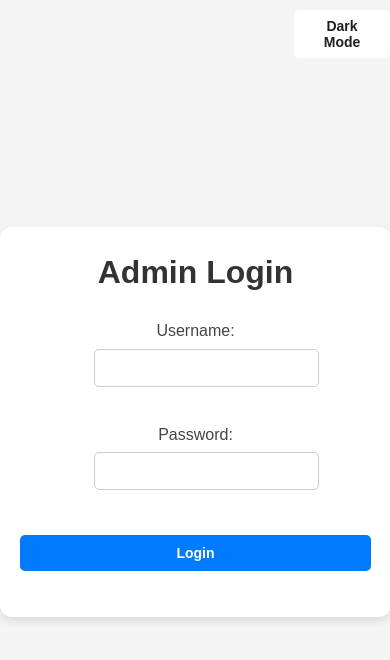
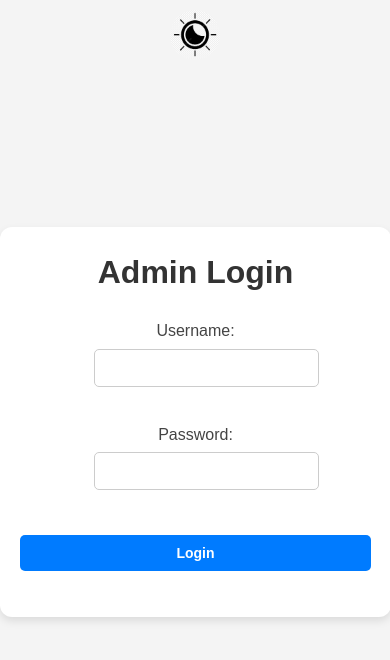
Before and after one commit to ChessBadger/Admin_Schedule, a plain HTML site: page index.html in a window 390 px wide. Drawn offline with Linux system fonts and the light colour scheme.

Commit message:
persistent dark mode toggle

```diff
--- a/app.js
+++ b/app.js
@@ -5,13 +5,19 @@ document.addEventListener('DOMContentLoaded', function () {
   const fetchLocalJson = document.getElementById('fetchLocalJson');
   const searchForm = document.getElementById('searchForm');
   const signOutButton = document.getElementById('signOutButton'); // Sign Out button
-  document.getElementById('signOutButton').style.display = 'none';
+
+  // Check for saved dark mode preference
+  if (localStorage.getItem('darkMode') === 'enabled') {
+    document.body.classList.add('dark-mode');
+  }
 
   // Check for saved login
   const savedUsername = localStorage.getItem('username');
   if (savedUsername) {
     document.getElementById('loginSection').style.display = 'none';
     document.getElementById('uploadSection').style.display = 'block';
+  } else {
+    document.getElementById('signOutButton').style.display = 'none';
   }
 
   // Handle login form submission
@@ -49,6 +55,11 @@ document.addEventListener('DOMContentLoaded', function () {
   if (darkModeToggle) {
     darkModeToggle.addEventListener('click', function () {
       document.body.classList.toggle('dark-mode');
+      if (document.body.classList.contains('dark-mode')) {
+        localStorage.setItem('darkMode', 'enabled');
+      } else {
+        localStorage.setItem('darkMode', 'disabled');
+      }
     });
   }
 
--- a/index.html
+++ b/index.html
@@ -85,12 +85,14 @@
     </style>
   </head>
   <body>
+    <button id="darkModeToggle" class="button">
+      <img src="dark_light_mode.jpg" alt="Toggle Dark Mode" id="darkModeIcon" />
+    </button>
     <div id="topBar">
       <button id="signOutButton">Sign Out</button>
     </div>
     <div class="container" id="loginSection">
       <h1>Admin Login</h1>
-      <button id="darkModeToggle" class="button">Dark Mode</button>
       <form id="loginForm">
         <div class="form-group">
           <label for="username">Username:</label>
--- a/styles.css
+++ b/styles.css
@@ -298,24 +298,27 @@ body.dark-mode h3 {
 }
 
 #darkModeToggle {
-  position: absolute;
+  position: fixed;
   top: 20px;
-  right: 20px;
+  left: 50%;
+  transform: translateX(-50%);
   z-index: 1000;
-  background-color: #ffffff;
-  color: #1f1f1f;
-  padding: 8px 16px;
-  font-size: 14px;
+  background-color: transparent;
+  border: none;
   cursor: pointer;
+  padding: 0;
+  width: fit-content;
+  height: fit-content;
 }
 
-#darkModeToggle:hover {
-  color: #1f1f1f;
+#darkModeToggle img {
+  width: 50px; /* Adjust size as needed */
+  height: 50px; /* Adjust size as needed */
+  border-radius: 25px;
 }
 
-body.dark-mode #darkModeToggle {
-  background-color: #1f1f1f;
-  color: #ffffff;
+body.dark-mode #darkModeToggle img {
+  filter: invert(1);
 }
 
 @media (max-width: 900px) {
```
Also changed, not shown: dark_light_mode.jpg (added).
